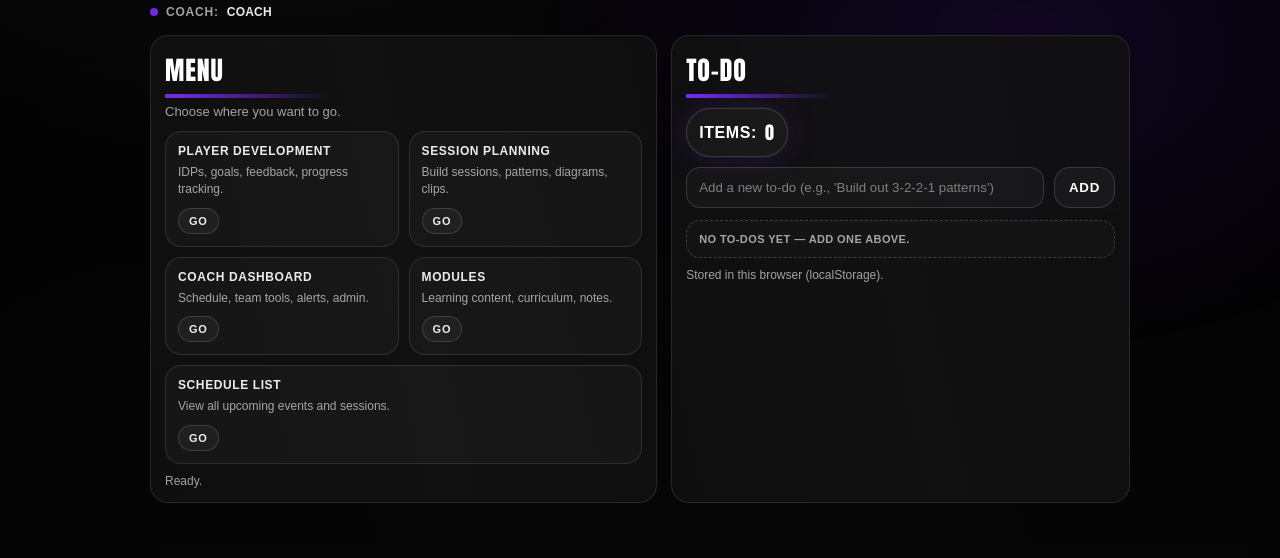
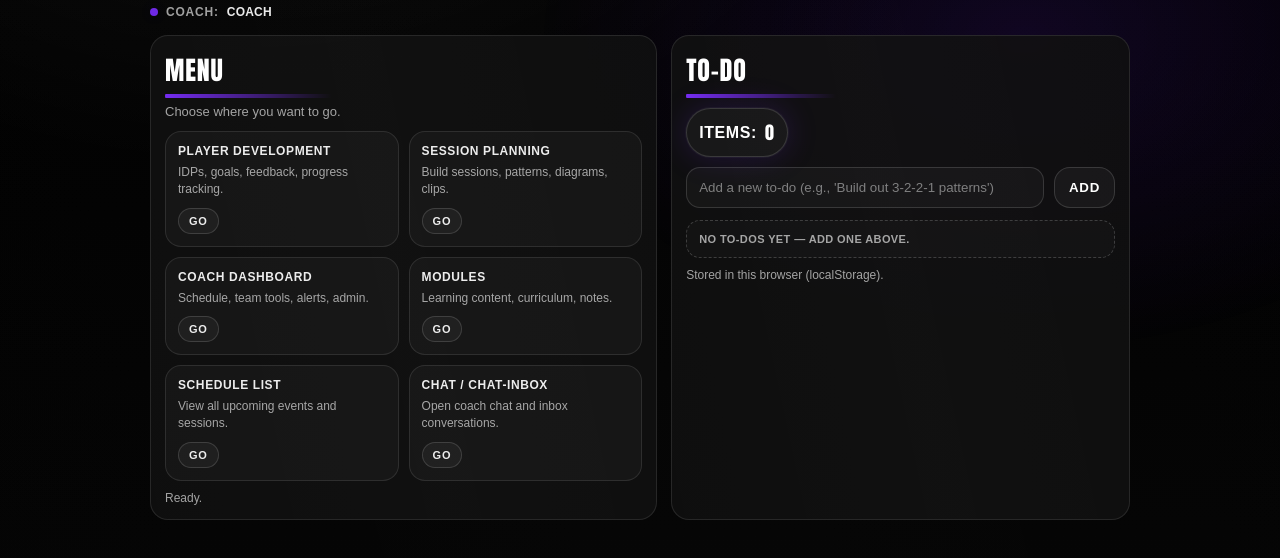
Before and after one commit to rhyscotter/coach-office, a plain HTML site: page index.html in a window 1280 px wide. Shown: the part 108-666 px from the top of the page. Drawn offline with Linux system fonts and the light colour scheme.

Commit message:
Update index.html

```diff
--- a/index.html
+++ b/index.html
@@ -309,10 +309,15 @@
     <div class="menuBadge">Go</div>
   </button>
 
-              <!-- ✅ Added Schedule List (requested route) -->
-              <button class="menuCard" id="btnScheduleList" type="button" style="grid-column: 1 / -1;">
+  <button class="menuCard" id="btnScheduleList" type="button">
     <div class="menuTitle">Schedule List</div>
     <div class="menuDesc">View all upcoming events and sessions.</div>
+    <div class="menuBadge">Go</div>
+  </button>
+
+  <button class="menuCard" id="btnChatInbox" type="button">
+    <div class="menuTitle">Chat / Chat-Inbox</div>
+    <div class="menuDesc">Open coach chat and inbox conversations.</div>
     <div class="menuBadge">Go</div>
   </button>
 </div>
@@ -392,6 +397,7 @@
 const $btnCoachDashboard = document.getElementById("btnCoachDashboard");
 const $btnModules = document.getElementById("btnModules");
 const $btnScheduleList = document.getElementById("btnScheduleList");
+const $btnChatInbox = document.getElementById("btnChatInbox");
 
   const $todoInput = document.getElementById("todoInput");
   const $btnAddTodo = document.getElementById("btnAddTodo");
@@ -426,9 +432,10 @@
 
 $btnPlayerDev.addEventListener("click", ()=> navigateTo("/player-development"));
 $btnSessionPlanning.addEventListener("click", ()=> navigateTo("/session-planning"));
-  $btnCoachDashboard.addEventListener("click", ()=> navigateTo("/coach-dashboard"));  // ✅ FIXED (was /coach-dashboard-v2)
+$btnCoachDashboard.addEventListener("click", ()=> navigateTo("/coach-dashboard"));
 $btnModules.addEventListener("click", ()=> navigateTo("/modules-homepage"));
 $btnScheduleList.addEventListener("click", ()=> navigateTo("/schedule-list"));
+$btnChatInbox.addEventListener("click", ()=> navigateTo("/chat-inbox"));
 
   // ----------------------------
   // To-dos come from Wix CMS now
```
Lines whose indentation alone changed are shown as unchanged.
